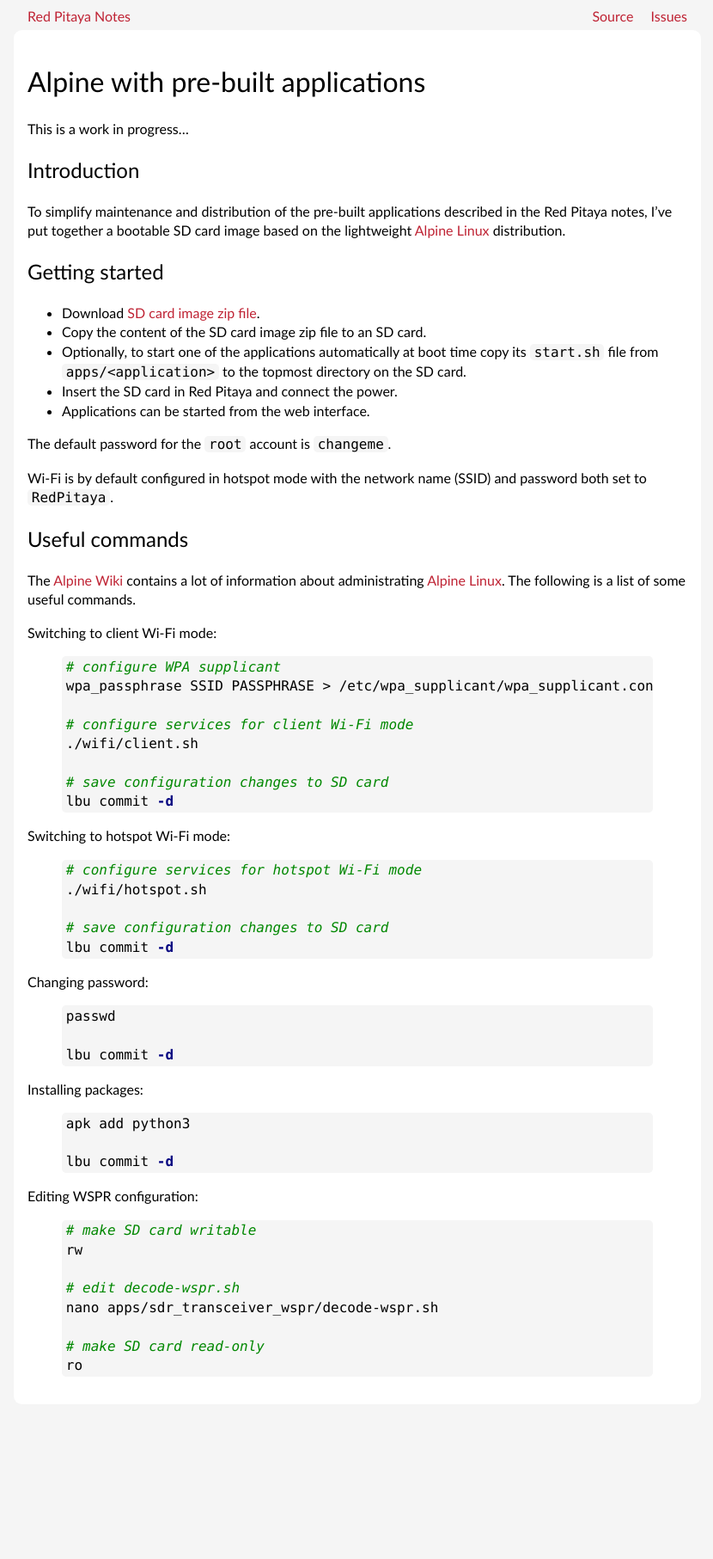
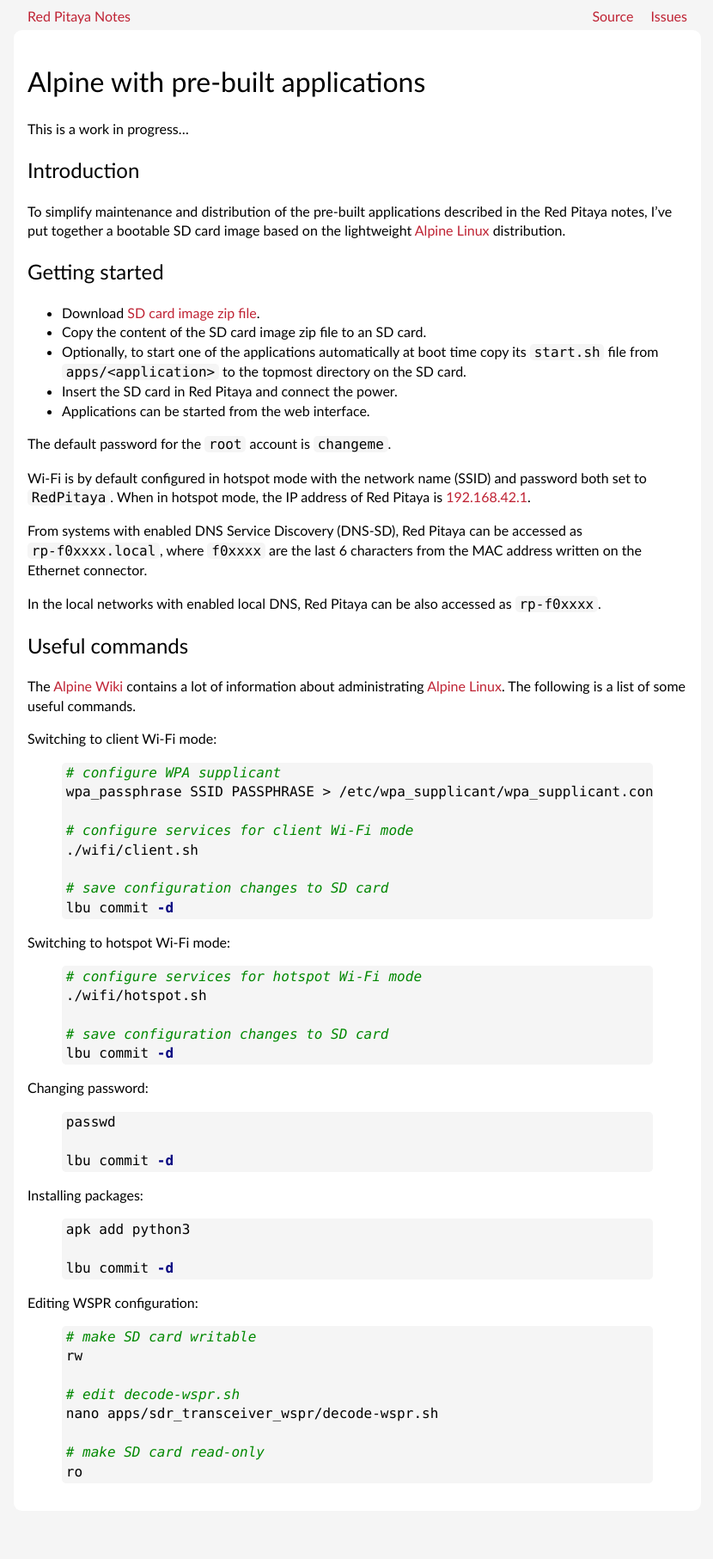
Before and after one commit to pavel-demin/red-pitaya-notes, a Jekyll site: the page built from alpine.md, in a window 1280 px wide. Shown: the whole page at 86% size, without its empty margins (224-1054 px from the left). Built offline with Jekyll 4.4.1, drawn with Linux system fonts in a browser that asks for light colours; before the commit the page ends 1689 px from its top, so only the background shows below that.

Commit message:
add information about IP addresses and hostnames to alpine

```diff
--- a/alpine.md
+++ b/alpine.md
@@ -22,7 +22,11 @@
 
 The default password for the `root` account is `changeme`.
 
-Wi-Fi is by default configured in hotspot mode with the network name (SSID) and password both set to `RedPitaya`.
+Wi-Fi is by default configured in hotspot mode with the network name (SSID) and password both set to `RedPitaya`. When in hotspot mode, the IP address of Red Pitaya is [192.168.42.1](http://192.168.42.1).
+
+From systems with enabled DNS Service Discovery (DNS-SD), Red Pitaya can be accessed as `rp-f0xxxx.local`, where `f0xxxx` are the last 6 characters from the MAC address written on the Ethernet connector.
+
+In the local networks with enabled local DNS, Red Pitaya can be also accessed as `rp-f0xxxx`.
 
 Useful commands
 -----
```
